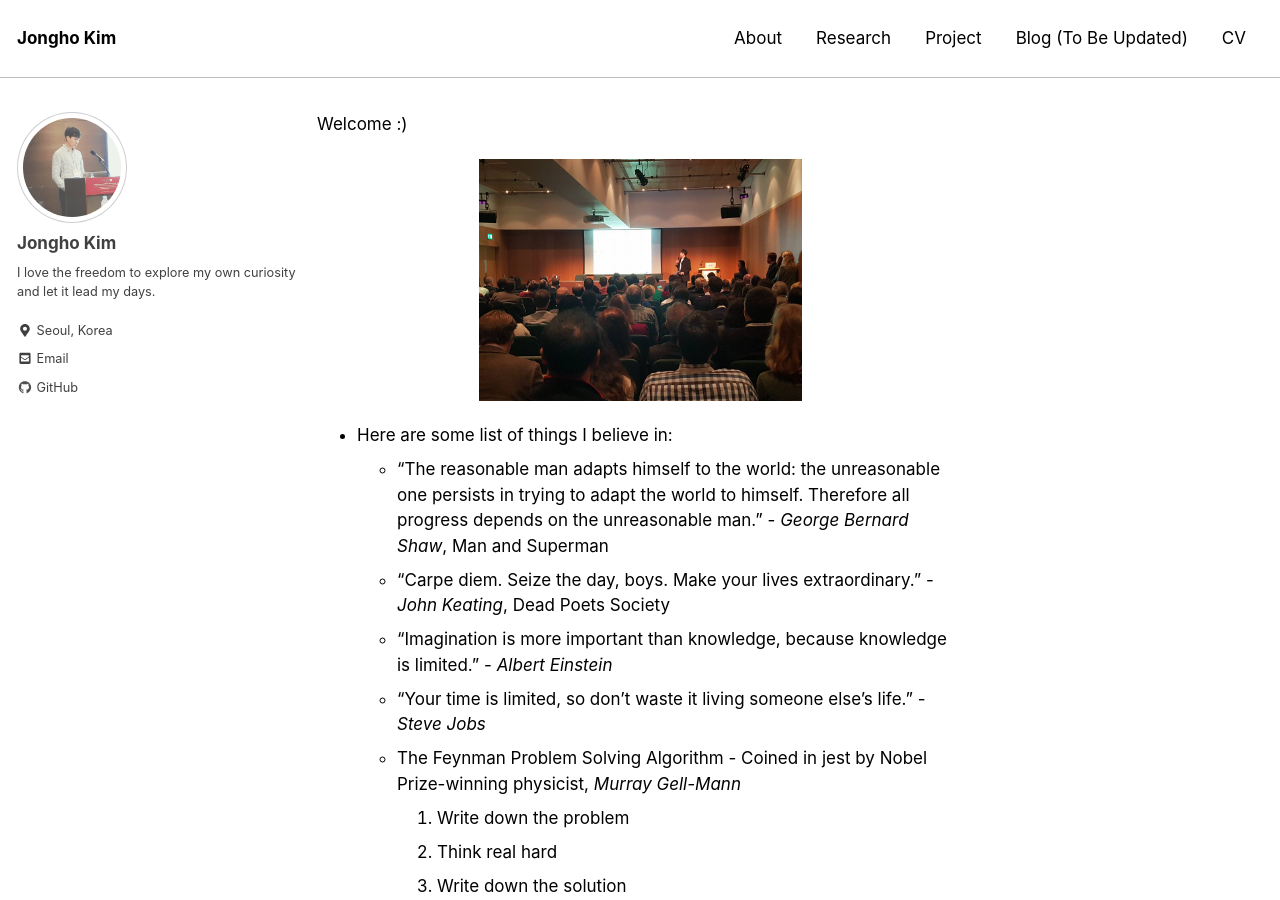
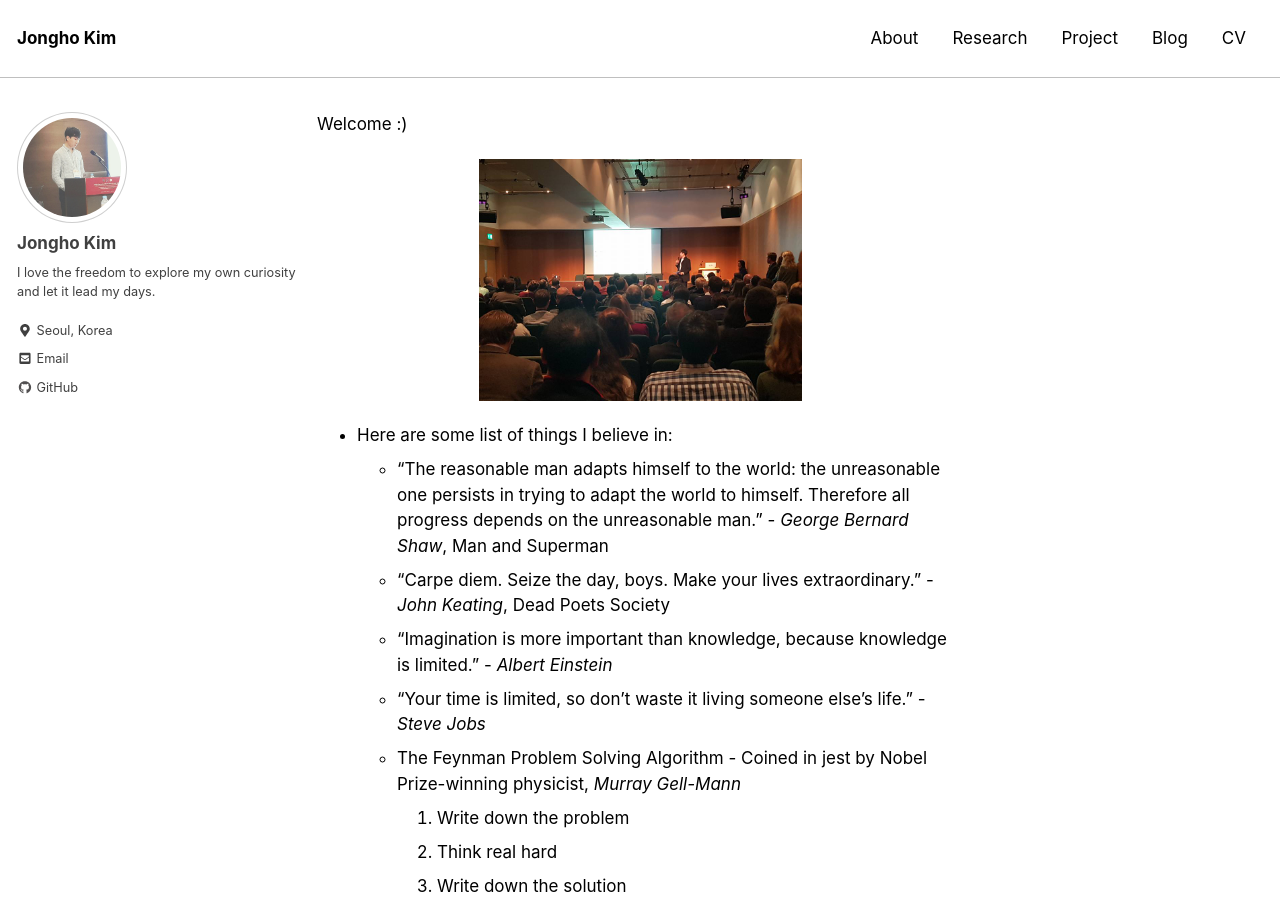
Before and after one commit to jonghkim/jonghkim.github.io, a Jekyll site: the page built from index.md, in a window 1280 px wide and 900 px high. Built offline with Jekyll 4.4.1, drawn with Linux system fonts in a browser that asks for light colours; nearby versions of some CDN libraries.

Commit message:
structure updated

```diff
--- a/_data/navigation.yml
+++ b/_data/navigation.yml
@@ -6,7 +6,7 @@ main:
     url: /research/
   - title: "Project"
     url: /project/
-  - title: "Blog (To Be Updated)"
+  - title: "Blog"
     url: https://jonghkim.github.io/
   - title: "CV"
     url: https://drive.google.com/file/d/1i1FYUiiJFUwT27Z1-H1d1GlQdbVlD_5A/view?usp=sharing
```
